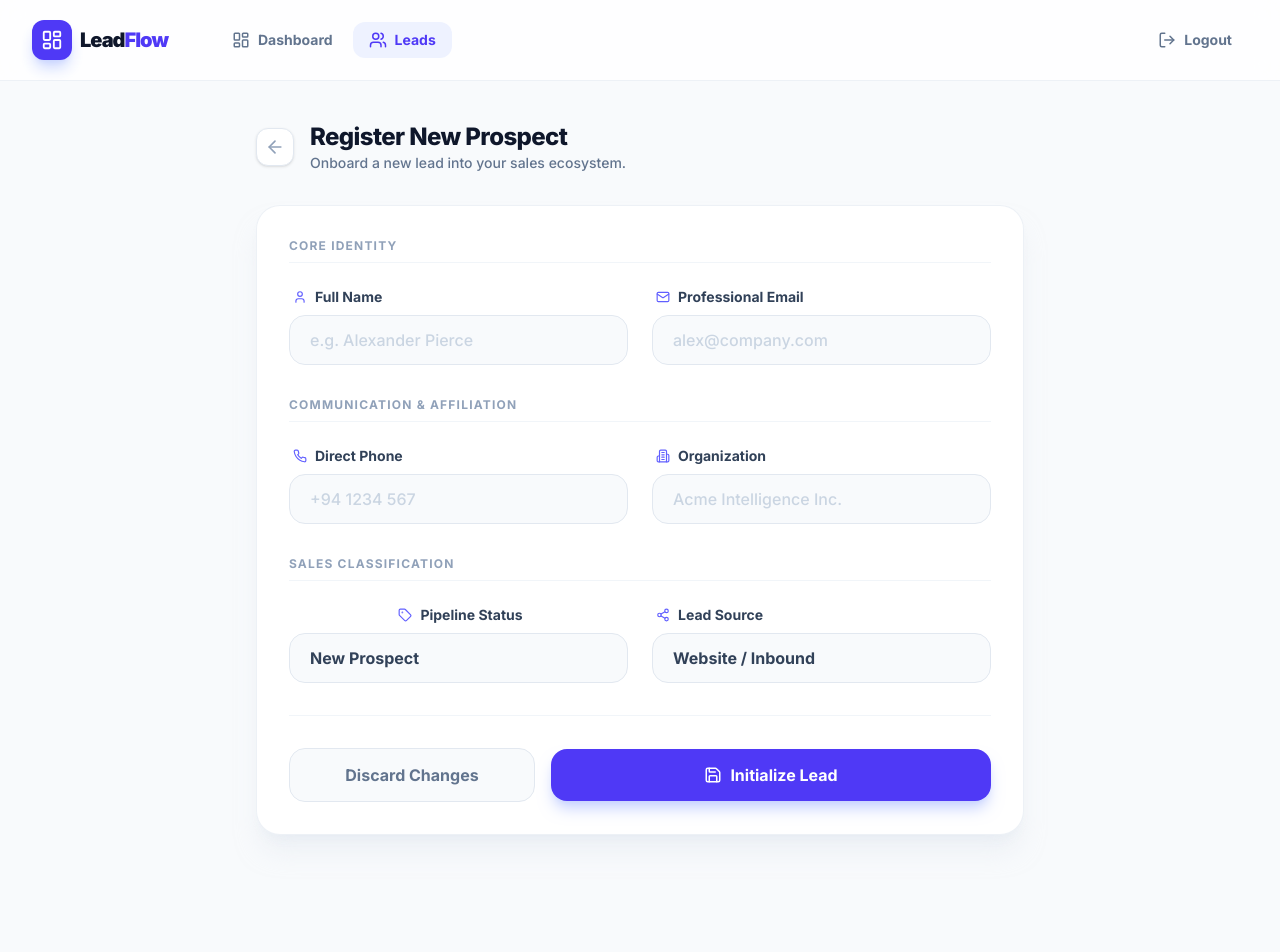
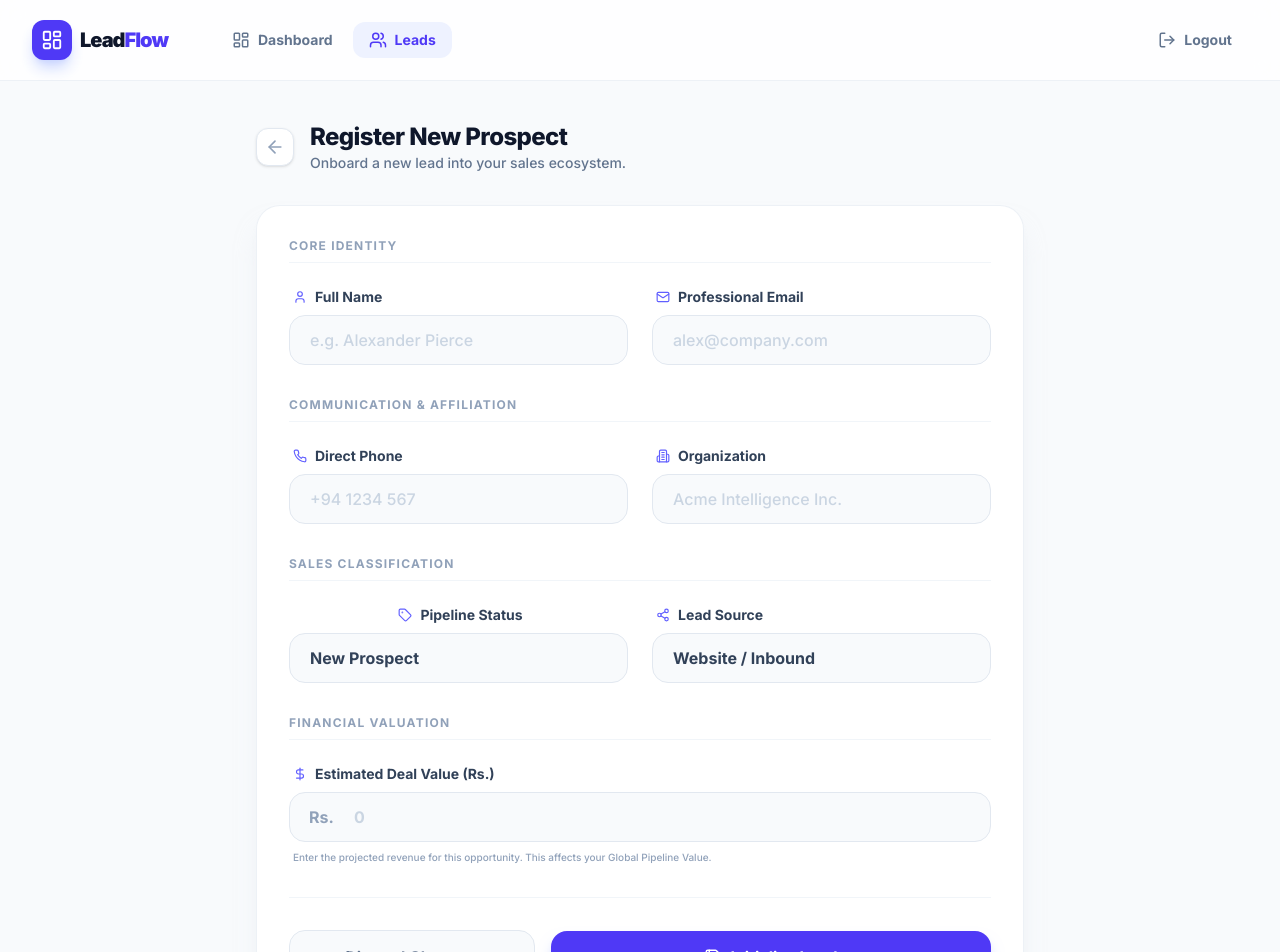
Before and after one commit to Yasanga32/crm, a Next.js app in the folder client/: page /dashboard/leads/new in a window 1280 px wide. Shown: the top 952 px of the page. Before the commit the page ends 875 px from the top, so only its background shows below. Built offline with nearby package versions, Linux system fonts and the light colour scheme; no server answers; sample sign-in values are in the browser's storage.

Commit message:
revenue bug fix and leadform improve

```diff
--- a/client/src/app/dashboard/leads/[id]/page.jsx
+++ b/client/src/app/dashboard/leads/[id]/page.jsx
@@ -4,7 +4,7 @@ import { useParams, useRouter } from 'next/navigation';
 import Link from 'next/link';
 import { getLeadById, deleteLead as removeLead, updateLead } from '@/api/leads';
 import LeadNotes from '@/components/LeadNotes';
-import { ArrowLeft, Edit2, Trash2, Mail, Phone, Building2, Calendar, User, Info, TrendingUp } from 'lucide-react';
+import { ArrowLeft, Edit2, Trash2, Mail, Phone, Building2, Calendar, User, Info, TrendingUp, DollarSign } from 'lucide-react';
 
 const LeadDetailsPage = () => {
   const params = useParams();
@@ -168,6 +168,14 @@ const LeadDetailsPage = () => {
               </h3>
             </div>
             <div className="p-6 space-y-6">
+              {/* Value Card */}
+              <div className="bg-slate-50 border border-slate-100 rounded-2xl p-4 space-y-1">
+                <p className="text-[10px] font-bold text-slate-400 uppercase tracking-widest flex items-center gap-2">
+                  <DollarSign size={12} className="text-indigo-500" /> Estimated Deal Value
+                </p>
+                <p className="text-2xl font-black text-slate-900">Rs. {lead.value || 0}</p>
+              </div>
+
               <div className="space-y-3">
                 <label className="text-xs font-bold text-slate-400 uppercase tracking-widest">Update Progress</label>
                 <select
--- a/client/src/app/dashboard/leads/page.jsx
+++ b/client/src/app/dashboard/leads/page.jsx
@@ -2,7 +2,7 @@
 import React, { useState, useEffect } from 'react';
 import Link from 'next/link';
 import { getLeads, deleteLead as removeLead, updateLead } from '@/api/leads';
-import { Search, Filter, Plus, MoreHorizontal, Mail, Building2, User as UserIcon, Trash2, Edit3, Eye, RotateCcw } from 'lucide-react';
+import { Search, Filter, Plus, Mail, Building2, User as UserIcon, Trash2, Edit3, Eye, RotateCcw, DollarSign } from 'lucide-react';
 
 const LeadsPage = () => {
   const [leads, setLeads] = useState([]);
@@ -243,6 +243,10 @@ const LeadsPage = () => {
                           <Building2 size={14} className="text-slate-400" />
                           {lead.company || 'Private'}
                         </span>
+                        <span className="flex items-center gap-1.5 text-sm font-bold text-indigo-600 bg-indigo-50 px-2 py-0.5 rounded-lg border border-indigo-100">
+                          <DollarSign size={12} />
+                          Rs. {lead.value || 0}
+                        </span>
                       </div>
                     </div>
                   </div>
--- a/client/src/app/dashboard/page.jsx
+++ b/client/src/app/dashboard/page.jsx
@@ -24,14 +24,6 @@ export default function Dashboard() {
     };
     fetchStats();
   }, []);
-
-  const formatCurrency = (value) => {
-    return new Intl.NumberFormat('en-US', {
-      style: 'currency',
-      currency: 'USD',
-      maximumFractionDigits: 0,
-    }).format(value);
-  };
 
   const StatCard = ({ label, value, icon: Icon, color, subValue, percentage = 60 }) => (
     <div className="bg-white border border-slate-200/60 rounded-3xl p-6 shadow-sm hover:shadow-xl hover:shadow-slate-200/50 transition-all duration-300 group">
@@ -98,30 +90,37 @@ export default function Dashboard() {
       )}
 
       {/* Stats Grid */}
-      <div className="grid grid-cols-1 md:grid-cols-2 lg:grid-cols-4 gap-6">
+      <div className="grid grid-cols-1 md:grid-cols-3 lg:grid-cols-5 gap-4">
         <StatCard
-          label="Active Prospects"
+          label="Total Prospects"
           value={stats?.totalLeads || 0}
           icon={Users}
           color="bg-indigo-600"
           percentage={100}
         />
         <StatCard
-          label="Unprocessed"
+          label="New Leads"
           value={stats?.statusCounts?.New || 0}
           icon={Target}
           color="bg-amber-500"
           percentage={(stats?.statusCounts?.New / stats?.totalLeads * 100) || 0}
         />
         <StatCard
-          label="Strategic Wins"
+          label="Qualified"
+          value={stats?.statusCounts?.Qualified || 0}
+          icon={Sparkles}
+          color="bg-violet-500"
+          percentage={(stats?.statusCounts?.Qualified / stats?.totalLeads * 100) || 0}
+        />
+        <StatCard
+          label="Won Deals"
           value={stats?.statusCounts?.Won || 0}
           icon={CheckCircle}
           color="bg-emerald-500"
           percentage={(stats?.statusCounts?.Won / stats?.totalLeads * 100) || 0}
         />
         <StatCard
-          label="Lost Opportunities"
+          label="Lost Deals"
           value={stats?.statusCounts?.Lost || 0}
           icon={XCircle}
           color="bg-rose-500"
@@ -143,7 +142,7 @@ export default function Dashboard() {
                 </div>
                 <div>
                   <h3 className="text-sm font-bold text-slate-400 uppercase tracking-widest">Global Pipeline Value</h3>
-                  <p className="text-3xl font-extrabold text-slate-900 mt-1">{formatCurrency(stats?.totalValue || 0)}</p>
+                  <p className="text-3xl font-extrabold text-slate-900 mt-1">Rs. {stats?.totalValue || 0}</p>
                 </div>
               </div>
               <p className="text-slate-500 font-medium max-w-md leading-relaxed">
@@ -152,7 +151,7 @@ export default function Dashboard() {
               <div className="flex gap-4">
                 <div className="px-4 py-2 bg-slate-50 rounded-xl border border-slate-100">
                   <p className="text-[10px] font-bold text-slate-400 uppercase tracking-widest">Qualified Value</p>
-                  <p className="text-lg font-bold text-indigo-600">{formatCurrency((stats?.statusCounts?.Qualified || 0) * 1000)}*</p>
+                  <p className="text-lg font-bold text-indigo-600">Rs. {(stats?.statusCounts?.Qualified || 0) * 1000}*</p>
                 </div>
                 <div className="px-4 py-2 bg-slate-50 rounded-xl border border-slate-100">
                   <p className="text-[10px] font-bold text-slate-400 uppercase tracking-widest">Projection</p>
@@ -171,7 +170,7 @@ export default function Dashboard() {
             </div>
             <h3 className="text-lg font-bold tracking-tight">Revenue Realized</h3>
             <div className="space-y-1">
-              <p className="text-4xl font-black">{formatCurrency(stats?.wonValue || 0)}</p>
+              <p className="text-4xl font-black">Rs. {stats?.wonValue || 0}</p>
               <p className="text-indigo-100/60 text-xs font-bold uppercase tracking-widest">Confirmed Growth</p>
             </div>
           </div>
--- a/client/src/components/LeadForm.jsx
+++ b/client/src/components/LeadForm.jsx
@@ -2,7 +2,7 @@
 import React, { useState, useEffect } from 'react';
 import { useRouter } from 'next/navigation';
 import { createLead, updateLead } from '@/api/leads';
-import { User, Mail, Phone, Building2, Tag, Share2, Save, X, ArrowLeft } from 'lucide-react';
+import { User, Mail, Phone, Building2, Tag, Share2, Save, X, ArrowLeft, DollarSign } from 'lucide-react';
 
 const LeadForm = ({ leadId = null, initialData = null }) => {
   const router = useRouter();
@@ -13,13 +13,17 @@ const LeadForm = ({ leadId = null, initialData = null }) => {
     company: '',
     status: 'New',
     source: 'Web',
+    value: '',
   });
   const [loading, setLoading] = useState(false);
   const [error, setError] = useState('');
 
   useEffect(() => {
     if (initialData) {
-      setFormData(initialData);
+      setFormData({
+        ...initialData,
+        value: initialData.value === 0 ? '' : initialData.value
+      });
     }
   }, [initialData]);
 
@@ -32,11 +36,16 @@ const LeadForm = ({ leadId = null, initialData = null }) => {
     setLoading(true);
     setError('');
 
+    const submissionData = {
+      ...formData,
+      value: Number(formData.value) || 0
+    };
+
     try {
       if (leadId) {
-        await updateLead(leadId, formData);
+        await updateLead(leadId, submissionData);
       } else {
-        await createLead(formData);
+        await createLead(submissionData);
       }
       router.push('/dashboard/leads');
       router.refresh();
@@ -190,6 +199,31 @@ const LeadForm = ({ leadId = null, initialData = null }) => {
             </div>
           </div>
 
+          {/* Financial Valuation */}
+          <div className="space-y-6">
+            <h3 className="text-xs font-bold text-slate-400 uppercase tracking-widest border-b border-slate-100 pb-2">Financial Valuation</h3>
+            <div className="space-y-2">
+              <label className="text-sm font-bold text-slate-700 ml-1 flex items-center gap-2">
+                <DollarSign size={14} className="text-indigo-500" /> Estimated Deal Value (Rs.)
+              </label>
+              <div className="relative">
+                <div className="absolute left-5 top-1/2 -translate-y-1/2 text-slate-400 font-bold">Rs.</div>
+                <input
+                  type="number"
+                  name="value"
+                  value={formData.value}
+                  onChange={handleChange}
+                  onFocus={(e) => e.target.select()}
+                  className="w-full pl-16 pr-5 py-3 bg-slate-50 border border-slate-200 rounded-2xl focus:bg-white focus:ring-4 focus:ring-indigo-500/10 focus:border-indigo-500 outline-none transition-all text-slate-700 font-bold placeholder:text-slate-300"
+                  placeholder="0"
+                />
+              </div>
+              <p className="text-[10px] text-slate-400 font-medium ml-1">
+                Enter the projected revenue for this opportunity. This affects your Global Pipeline Value.
+              </p>
+            </div>
+          </div>
+
           {/* Action Buttons */}
           <div className="pt-8 flex flex-col sm:flex-row items-center gap-4 border-t border-slate-100">
             <button
```
Also changed, not shown: 2 other files (tests, documents, lock files or other folders).
